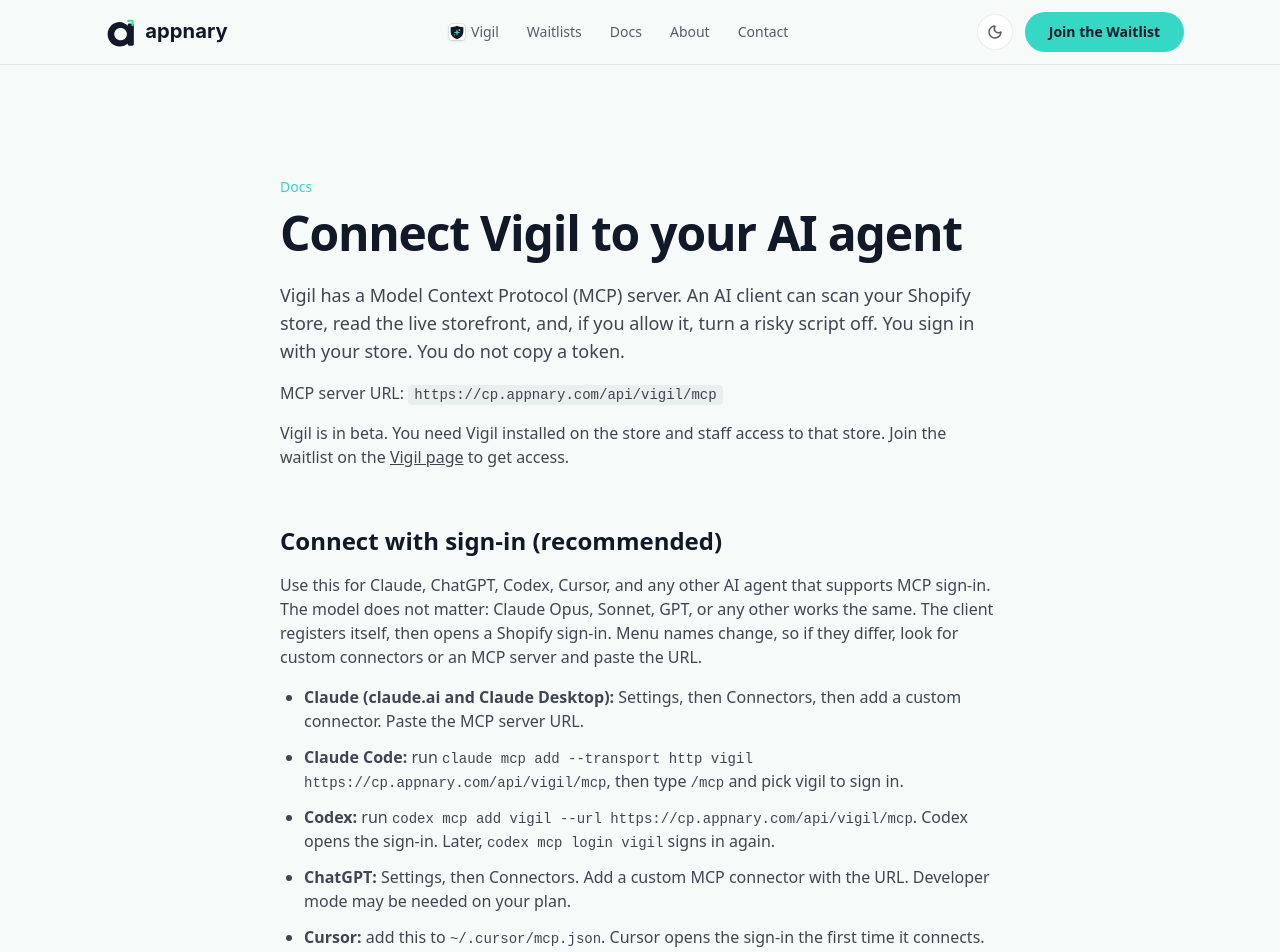
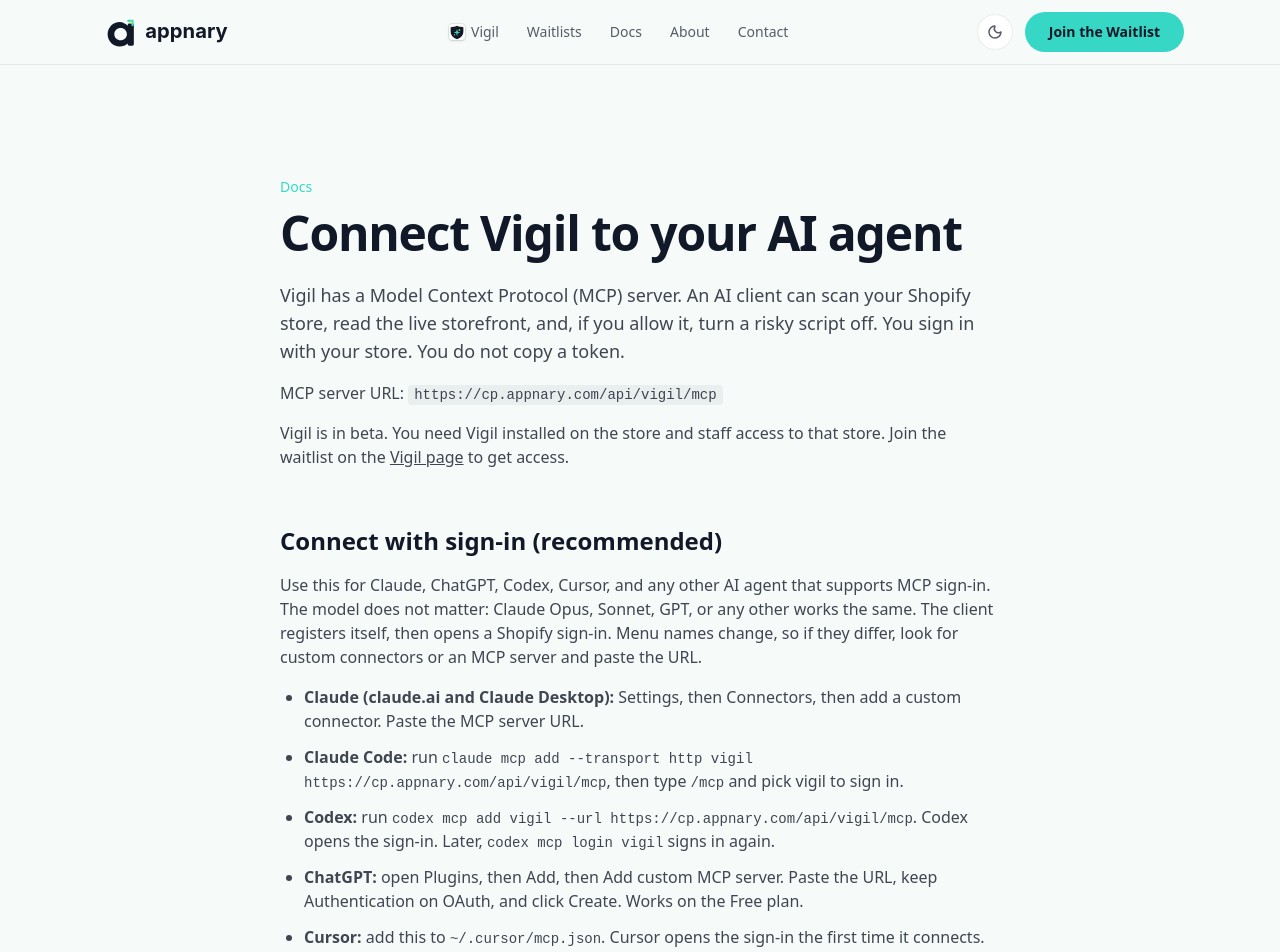
Before and after one commit to Appnary/appnary.com, a Next.js app: page /docs/vigil-mcp in a window 1280 px wide. Shown: the top 952 px of the page. Built offline with nearby package versions, Linux system fonts and the light colour scheme.

Commit message:
Vigil MCP docs: ChatGPT Plugins steps (#115)

```diff
--- a/app/docs/vigil-mcp/page.tsx
+++ b/app/docs/vigil-mcp/page.tsx
@@ -55,8 +55,7 @@
           <strong>Codex:</strong> run <code className="text-sm">codex mcp add vigil --url {MCP_URL}</code>. Codex opens the sign-in. Later, <code className="text-sm">codex mcp login vigil</code> signs in again.
         </li>
         <li>
-          <strong>ChatGPT:</strong> Settings, then Connectors. Add a custom MCP connector with the URL. Developer
-          mode may be needed on your plan.
+          <strong>ChatGPT:</strong> open Plugins, then Add, then Add custom MCP server. Paste the URL, keep Authentication on OAuth, and click Create. Works on the Free plan.
         </li>
         <li>
           <strong>Cursor:</strong> add this to <code className="text-sm">~/.cursor/mcp.json</code>. Cursor opens the sign-in the first time it connects. In the Cursor CLI, run <code className="text-sm">cursor-agent mcp login vigil</code>.
```
